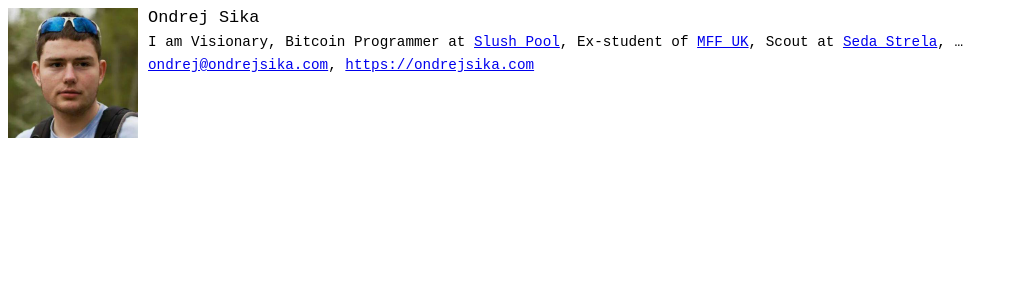
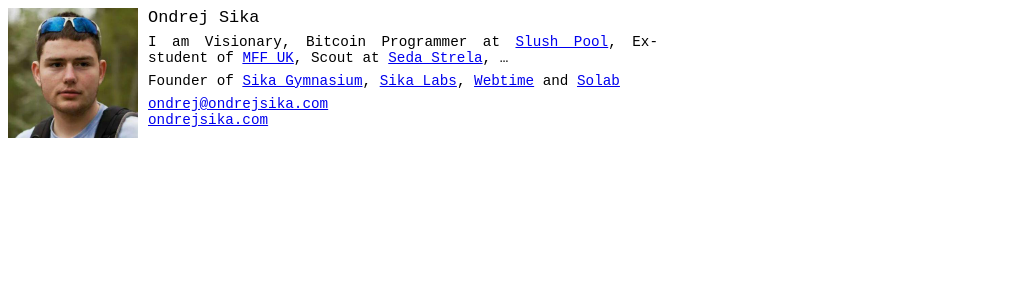
Before and after one commit to ondrejsika/ondrejsika.com, a Jekyll site: the page built from ondrej/index.md, in a window 1280 px wide. Shown: the top 300 px of the page, without its empty margins (0-1018 px from the left). Built offline with Jekyll 4.4.1, drawn with Linux system fonts in a browser that asks for light colours; Markdown is read by kramdown in place of the engine named in the settings; comment, search, counter and statistics services are not loaded.

Commit message:
ondrej - update mobile friendly style, add some text

```diff
--- a/ondrej/index.md
+++ b/ondrej/index.md
@@ -2,10 +2,25 @@
 layout: base
 ---
 
-<img src="/static/content/profile/profile.jpg" width="130px" style="float: left; margin-right: 10px;">
+<style>
+body {
+    max-width: 50em;
+}
+
+@media screen and (min-width: 480px) {
+    img {
+        float: left;
+    }
+}
+</style>
+
+<img src="/static/content/profile/profile.jpg" width="130px" style=" margin-right: 10px;">
 
 # Ondrej Sika
 
 I am Visionary, Bitcoin Programmer at [Slush Pool](https://slushpool.com), Ex-student of [MFF UK](http://mff.cuni.cz), Scout at [Seda Strela](http://sedastrela.cz), ...
 
-<ondrej@ondrejsika.com>, <https://ondrejsika.com>
+Founder of [Sika Gymnasium](https://sgy.cz), [Sika Labs](https://sikalabs.com), [Webtime](https://webtime.cz) and [Solab](https://solab.cz)
+
+<ondrej@ondrejsika.com>
+<br>[ondrejsika.com](https://ondrejsika.com)
```
